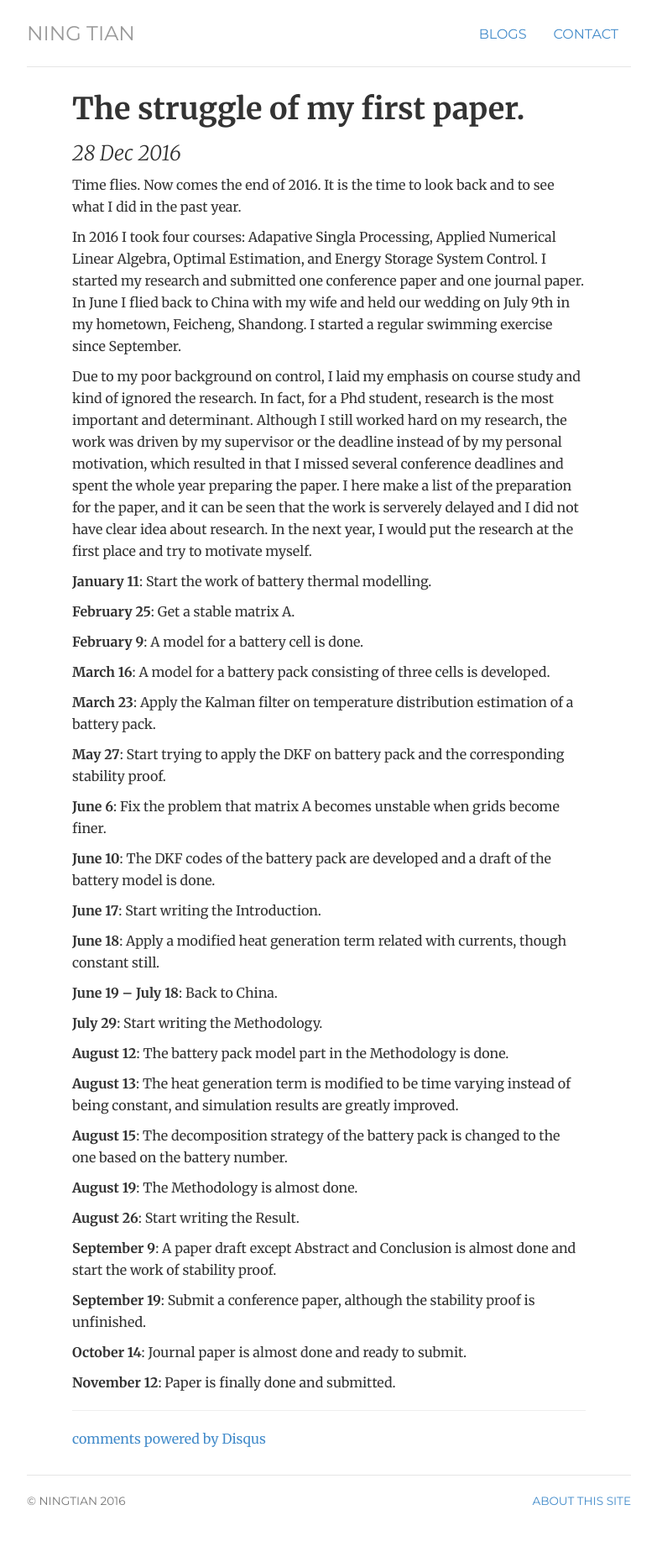
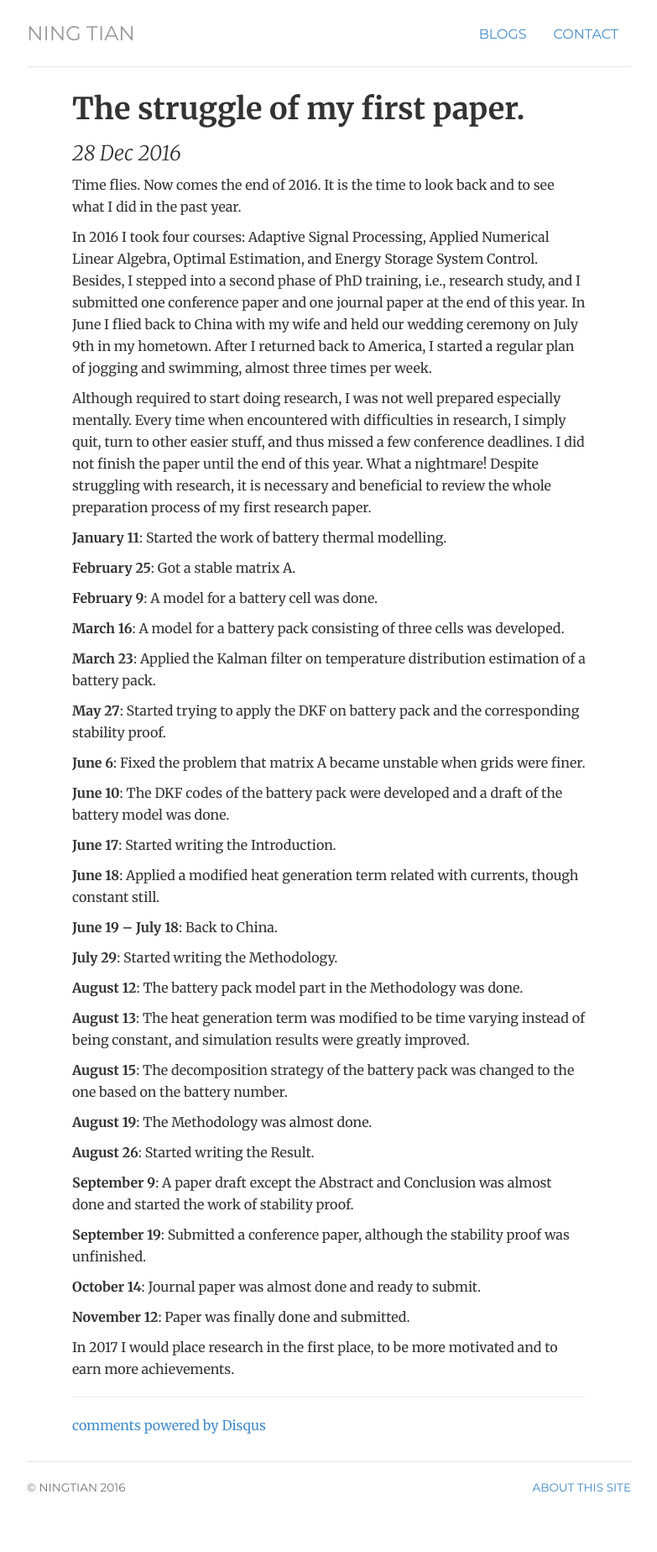
Before and after one commit to ningtian/ningtian.github.io, a Jekyll site: the page built from _posts/2016-12-28-ning-tian-launched.md, in a window 1280 px wide. Shown: the whole page at 84% size, without its empty margins (248-1031 px from the left). Built offline with Jekyll 4.4.1, drawn with Linux system fonts in a browser that asks for light colours; comment, search, counter and statistics services are not loaded.

Commit message:
Update 2016-12-28-ning-tian-launched.md

```diff
--- a/_posts/2016-12-28-ning-tian-launched.md
+++ b/_posts/2016-12-28-ning-tian-launched.md
@@ -5,50 +5,50 @@ title: "The struggle of my first paper."
 
 Time flies. Now comes the end of 2016. It is the time to look back and to see what I did in the past year.
 
-In 2016 I took four courses: Adapative Singla Processing, Applied Numerical Linear Algebra, Optimal Estimation, and Energy Storage System Control. I started my research and submitted one conference paper and one journal paper. In June I flied back to China with my wife and held our wedding on July 9th in my hometown, Feicheng, Shandong. I started a regular swimming exercise since September.
+In 2016 I took four courses: Adaptive Signal Processing, Applied Numerical Linear Algebra, Optimal Estimation, and Energy Storage System Control. Besides, I stepped into a second phase of PhD training, i.e., research study, and I submitted one conference paper and one journal paper at the end of this year. In June I flied back to China with my wife and held our wedding ceremony on July 9th in my hometown. After I returned back to America, I started a regular plan of jogging and swimming, almost three times per week.
 
-Due to my poor background on control, I laid my emphasis on course study and kind of ignored the research. In fact, for a Phd student, research is the most important and determinant. Although I still worked hard on my research, the work was driven by my supervisor or the deadline instead of by my personal motivation, which resulted in that I missed several conference deadlines and spent the whole year preparing the paper. I here make a list of the preparation for the paper, and it can be seen that the work is serverely delayed and I did not have clear idea about research. In the next year, I would put the research at the first place and try to motivate myself.
+Although required to start doing research, I was not well prepared especially mentally. Every time when encountered with difficulties in research, I simply quit, turn to other easier stuff, and thus missed a few conference deadlines. I did not finish the paper until the end of this year. What a nightmare! Despite struggling with research, it is necessary and beneficial to review the whole preparation process of my first research paper.
 
+**January 11**: Started the work of battery thermal modelling.
 
+**February 25**: Got a stable matrix A.
 
-**January 11**: Start the work of battery thermal modelling.
+**February 9**: A model for a battery cell was done.
 
-**February 25**: Get a stable matrix A.
+**March 16**: A model for a battery pack consisting of three cells was developed.
 
-**February 9**: A model for a battery cell is done.
+**March 23**: Applied the Kalman filter on temperature distribution estimation of a battery pack.
 
-**March 16**: A model for a battery pack consisting of three cells is developed.
+**May 27**: Started trying to apply the DKF on battery pack and the corresponding stability proof.
 
-**March 23**: Apply the Kalman filter on temperature distribution estimation of a battery pack.
+**June 6**: Fixed the problem that matrix A became unstable when grids were finer.
 
-**May 27**: Start trying to apply the DKF on battery pack and the corresponding stability proof.
+**June 10**: The DKF codes of the battery pack were developed and a draft of the battery model was done.
 
-**June 6**: Fix the problem that matrix A becomes unstable when grids become finer.
+**June 17**: Started writing the Introduction.
 
-**June 10**: The DKF codes of the battery pack are developed and a draft of the battery model is done.
-
-**June 17**: Start writing the Introduction.
-
-**June 18**: Apply a modified heat generation term related with currents, though constant still.
+**June 18**: Applied a modified heat generation term related with currents, though constant still.
 
 **June 19 – July 18**: Back to China.
 
-**July 29**: Start writing the Methodology.
+**July 29**: Started writing the Methodology.
 
-**August 12**: The battery pack model part in the Methodology is done.
+**August 12**: The battery pack model part in the Methodology was done.
 
-**August 13**: The heat generation term is modified to be time varying instead of being constant, and simulation results are greatly improved.
+**August 13**: The heat generation term was modified to be time varying instead of being constant, and simulation results were greatly improved.
 
-**August 15**: The decomposition strategy of the battery pack is changed to the one based on the battery number.
+**August 15**: The decomposition strategy of the battery pack was changed to the one based on the battery number.
 
-**August 19**: The Methodology is almost done.
+**August 19**: The Methodology was almost done.
 
-**August 26**: Start writing the Result.
+**August 26**: Started writing the Result.
 
-**September 9**: A paper draft except Abstract and Conclusion is almost done and start the work of stability proof.
+**September 9**: A paper draft except the Abstract and Conclusion was almost done and started the work of stability proof.
 
-**September 19**: Submit a conference paper, although the stability proof is unfinished.
+**September 19**: Submitted a conference paper, although the stability proof was unfinished.
 
-**October 14**: Journal paper is almost done and ready to submit.
+**October 14**: Journal paper was almost done and ready to submit.
 
-**November 12**: Paper is finally done and submitted.
+**November 12**: Paper was finally done and submitted.
+
+In 2017 I would place research in the first place, to be more motivated and to earn more achievements.
```
